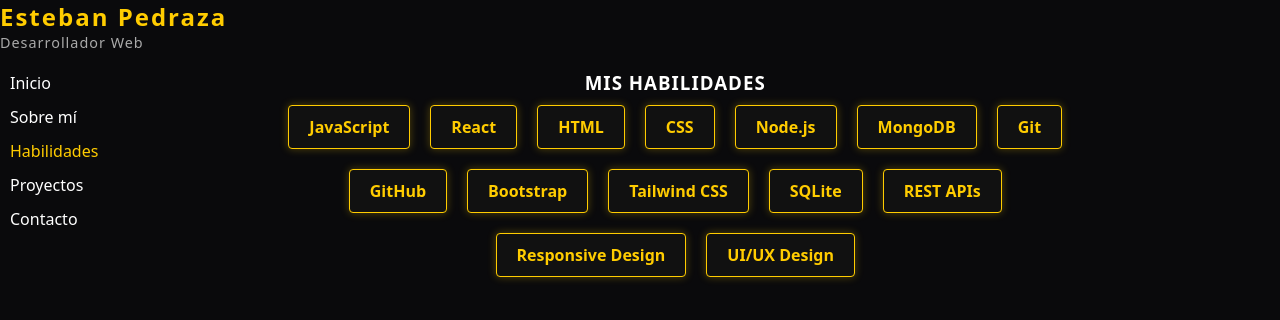
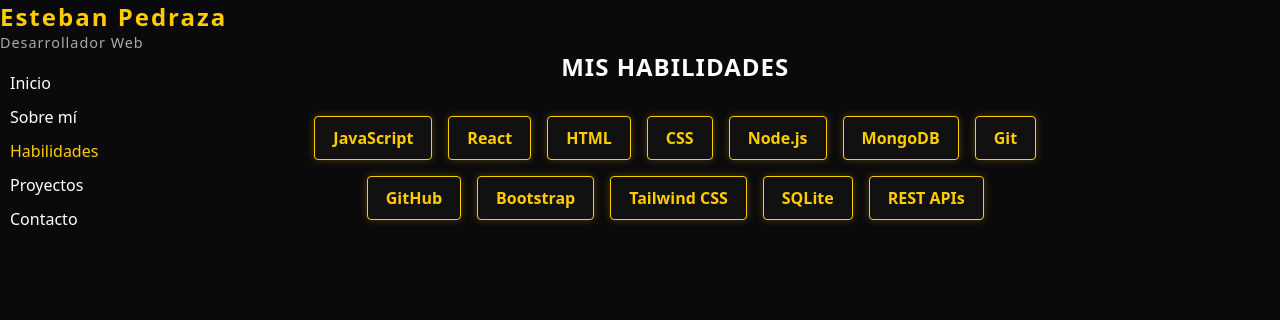
Before and after one commit to estebanpp00/tp1-react-portfolio-esteban-pedraza, a React (Vite) app: page /skills in a window 1280 px wide. Shown: the top 320 px of the page. Built offline with nearby package versions, Linux system fonts and the light colour scheme.

Commit message:
actualice el componente skills para pasar info mediante maps y props

```diff
--- a/src/pages/Skills.jsx
+++ b/src/pages/Skills.jsx
@@ -1,27 +1,20 @@
+import { SkillCard } from '../components/SkillCard';
+
 export const Skills = () => {
-  const habilidades = ["JavaScript", "React", "HTML", "CSS", "Node.js", "MongoDB", "Git", "GitHub", "Bootstrap", "Tailwind CSS", "SQLite", "REST APIs", "Responsive Design", "UI/UX Design"];
+  const habilidades = [
+    "JavaScript", "React", "HTML", "CSS", "Node.js",
+    "MongoDB", "Git", "GitHub", "Bootstrap",
+    "Tailwind CSS", "SQLite", "REST APIs"
+  ];
 
   return (
-    <section style={{ padding: '40px 20px', textAlign: 'center', backgroundColor: '#0a0a0c' }}>
-      <h3 style={{ color: '#fff', textTransform: 'uppercase', letterSpacing: '1px' }}>Mis Habilidades</h3>
+    <section style={{ textAlign: 'center', padding: '20px 0' }}>
+      <h2 style={{ color: '#fff', textTransform: 'uppercase', letterSpacing: '1px', marginBottom: '25px' }}>
+        Mis Habilidades
+      </h2>
       <ul style={{ listStyle: 'none', padding: 0 }}>
         {habilidades.map((habilidad) => (
-          <li
-            key={habilidad}
-            style={{
-              display: 'inline-block',
-              margin: '10px',
-              padding: '10px 20px',
-              backgroundColor: '#111',
-              border: '1px solid #ffcc00',
-              borderRadius: '4px',
-              color: '#ffcc00',
-              fontWeight: 'bold',
-              boxShadow: '0 0 8px rgba(255,204,0,0.3)'
-            }}
-          >
-            {habilidad}
-          </li>
+          <SkillCard key={habilidad} habilidad={habilidad} />
         ))}
       </ul>
     </section>
```
